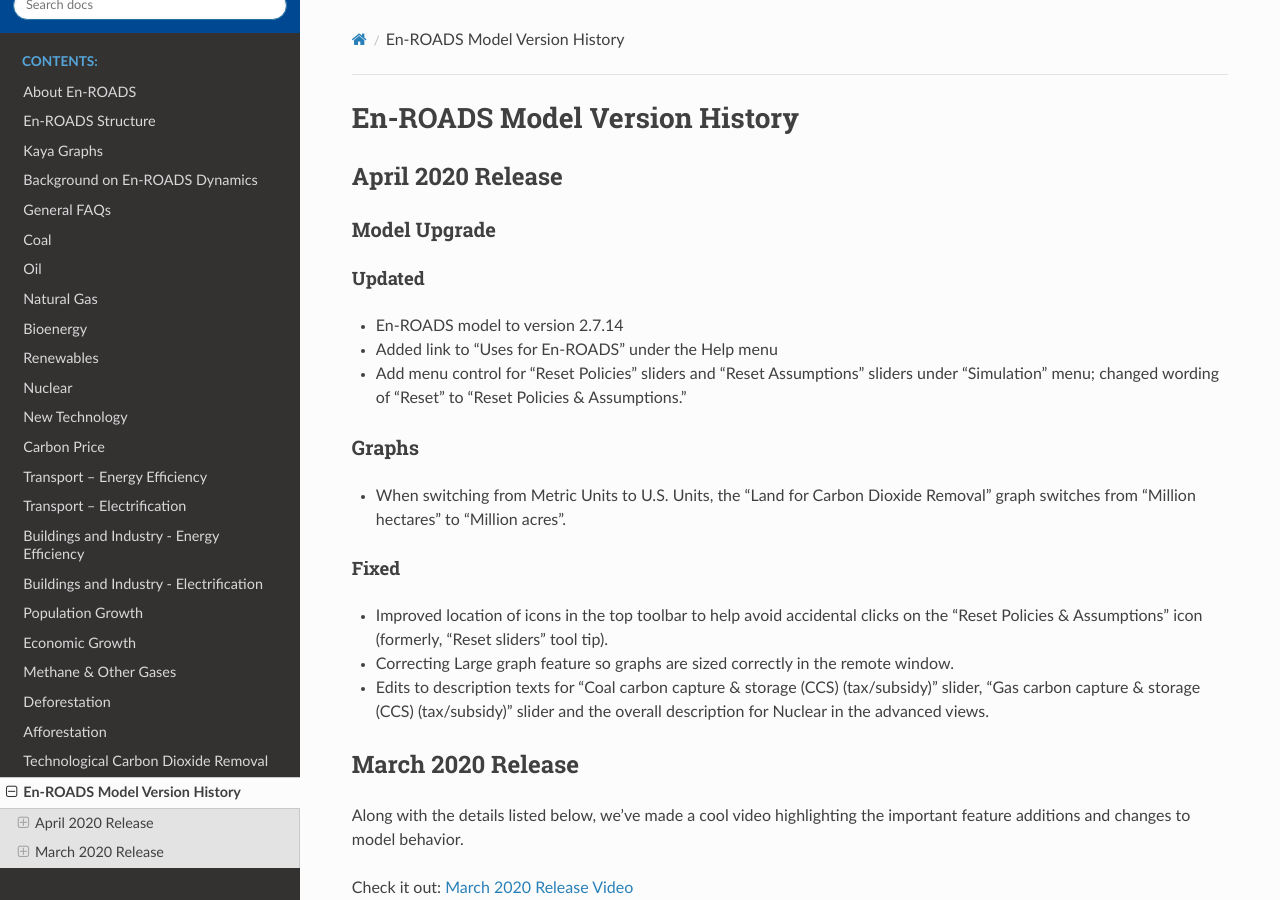
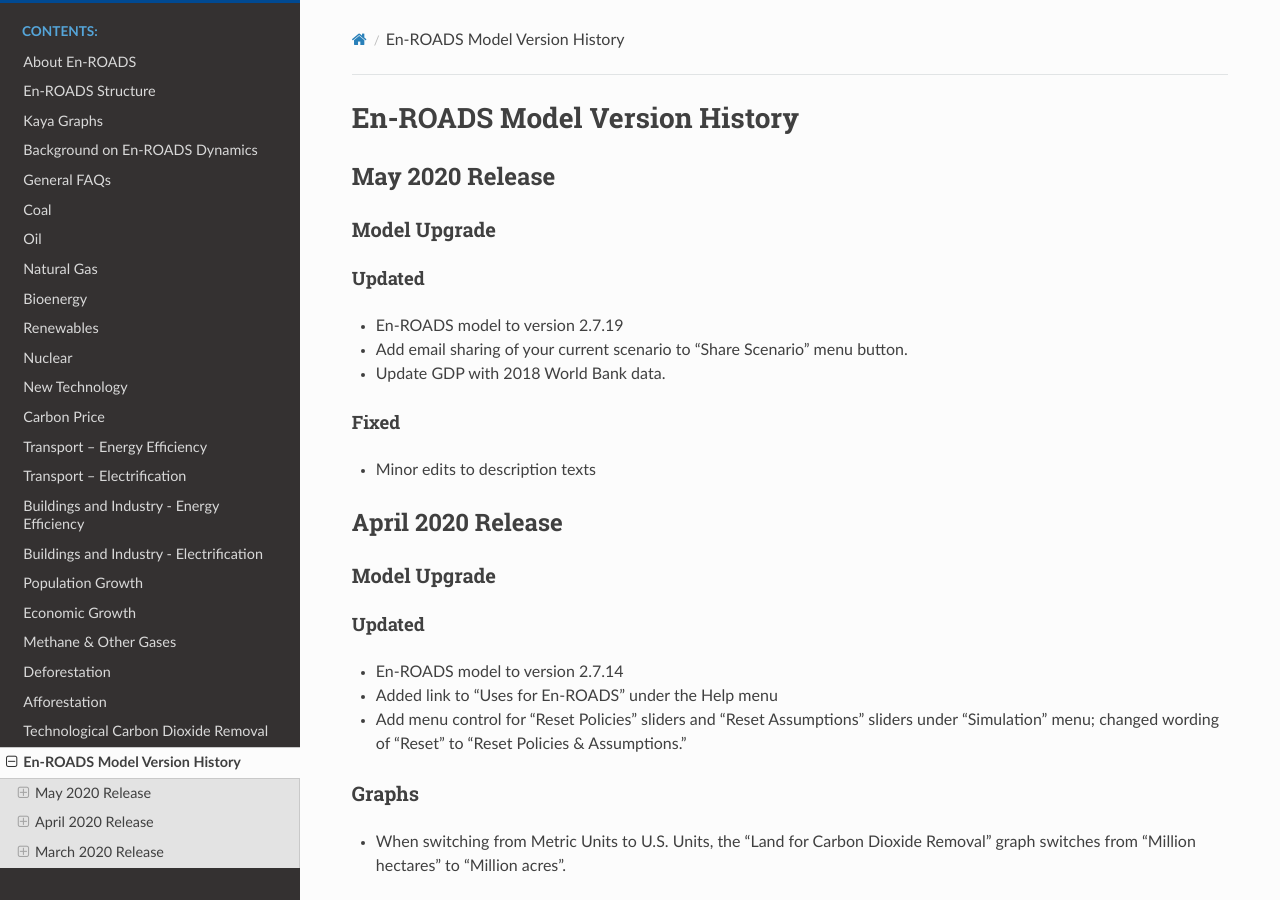
Before and after one commit to climateinteractive/enroads-guide, a Sphinx documentation site: the page built from docs/guide/changelog.rst, in a window 1280 px wide and 900 px high. Built offline with Sphinx 7.4.7 and the Read the Docs theme 2.0.0, drawn with Linux system fonts in a browser that asks for light colours.

Commit message:
added may release notes

```diff
--- a/docs/guide/changelog.rst
+++ b/docs/guide/changelog.rst
@@ -7,6 +7,22 @@
    H2 = ~~~~~~   For main areas
    H3 = ^^^^^^   For sub areas
 
+
+May 2020 Release
+------------------
+
+Model Upgrade
+~~~~~~~~~~~~~
+
+Updated
+^^^^^^^
+- En-ROADS model to version 2.7.19
+- Add email sharing of your current scenario to "Share Scenario" menu button.
+- Update GDP with 2018 World Bank data.
+
+Fixed
+^^^^^
+- Minor edits to description texts
 
 April 2020 Release
 ------------------
```
